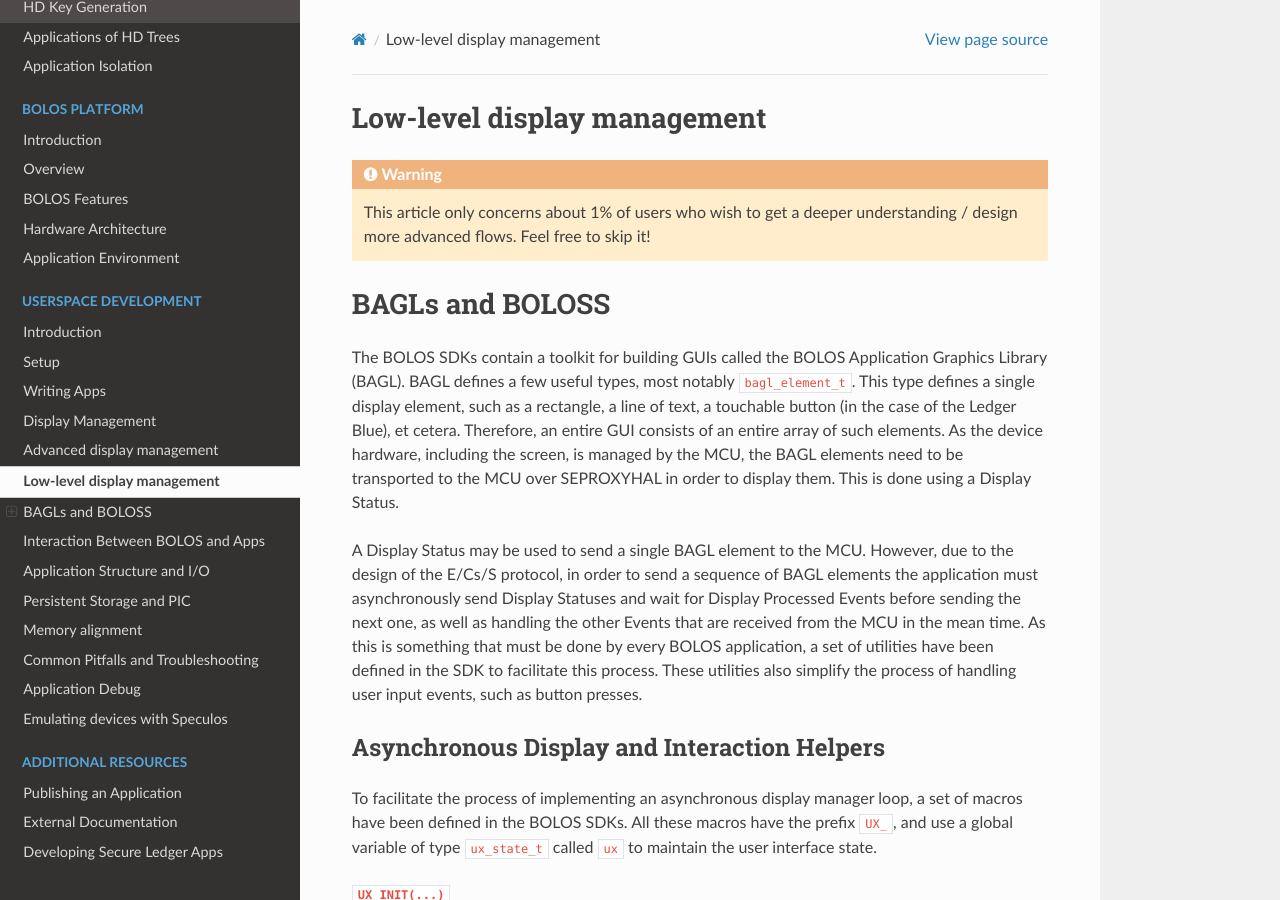
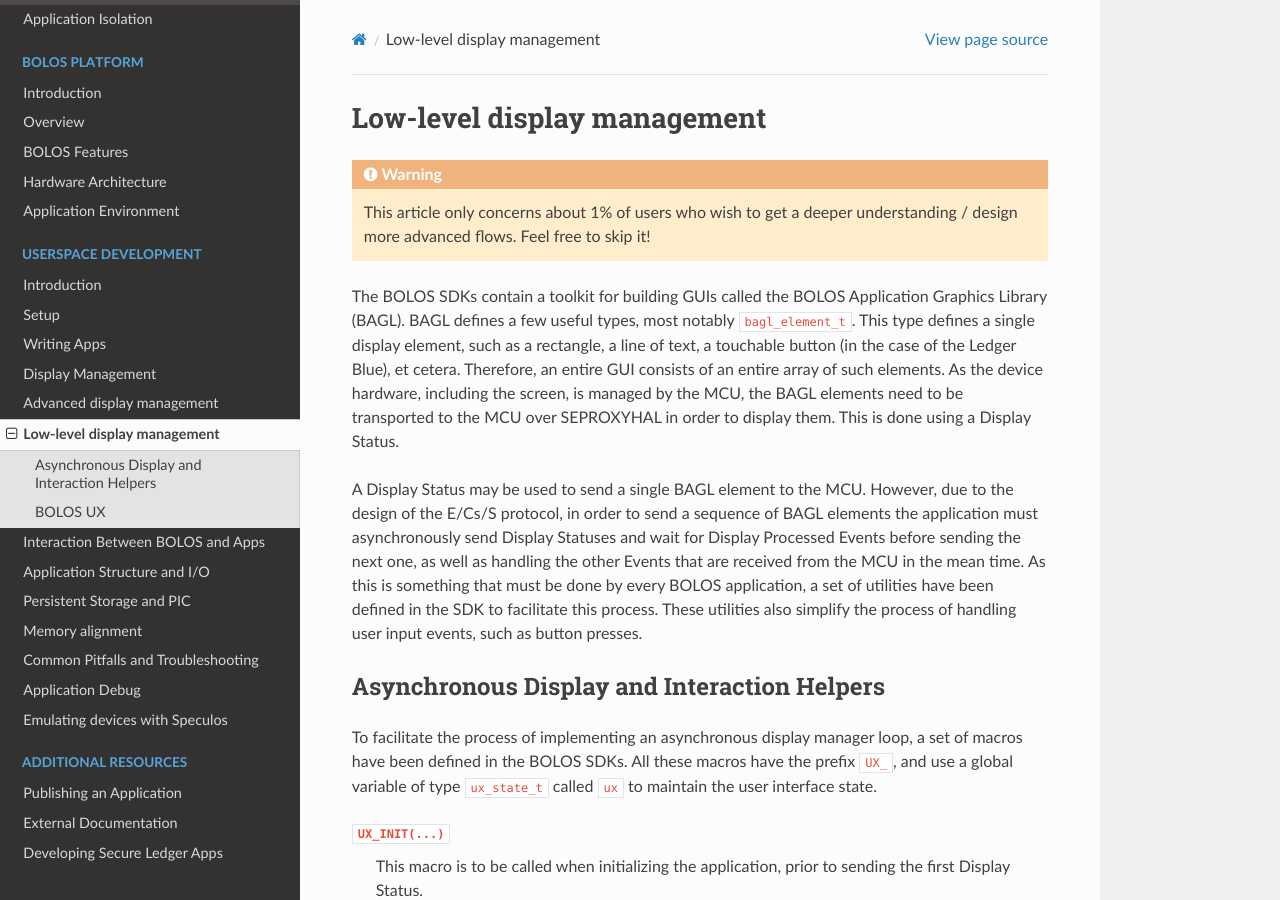
Before and after one commit to LedgerHQ/ledger-dev-doc, a Sphinx documentation site: the page built from source/userspace/low_level_display_management.rst, in a window 1280 px wide and 900 px high. Built offline with Sphinx 7.4.7 and the Read the Docs theme 2.0.0, drawn with Linux system fonts in a browser that asks for light colours.

Commit message:
Remove duplicate section

```diff
--- a/source/userspace/low_level_display_management.rst
+++ b/source/userspace/low_level_display_management.rst
@@ -1,12 +1,10 @@
+============================
 Low-level display management
 ============================
 
 .. warning::
 
    This article only concerns about 1% of users who wish to get a deeper understanding / design more advanced flows. Feel free to skip it!
-
-BAGLs and BOLOSS
-================
 
 The BOLOS SDKs contain a toolkit for building GUIs called the BOLOS Application
 Graphics Library (BAGL). BAGL defines a few useful types, most notably
```
